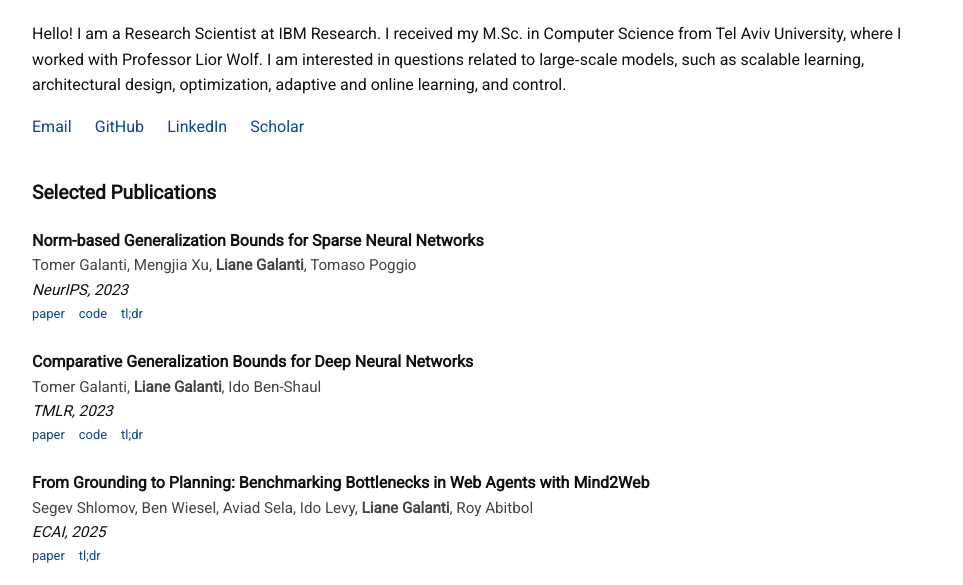
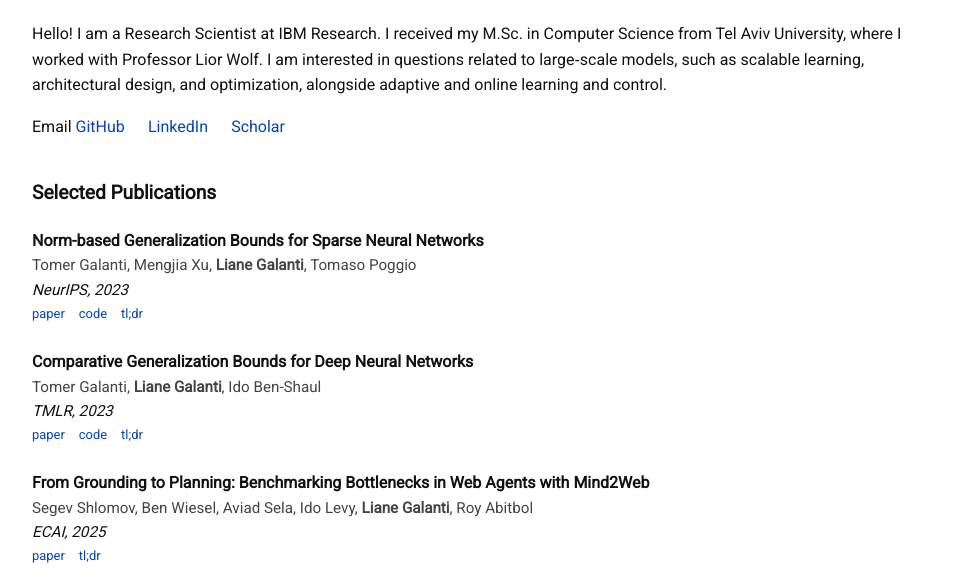
Before and after one commit to Lianga2000/Lianga2000.github.io, a plain HTML site: page index.html in a window 1280 px wide. Shown: the part 215-800 px from the top of the page, without its empty margins (158-1121 px from the left). Drawn offline with Linux system fonts and the light colour scheme.

Commit message:
Update redesigned personal website

```diff
--- a/index.html
+++ b/index.html
@@ -117,9 +117,9 @@
 
   <p>
     Hello! I am a Research Scientist at IBM Research. I received my M.Sc. in Computer Science from Tel Aviv University, where I worked with Professor Lior Wolf.
-    I am interested in questions related to large‑scale models, such as scalable learning, architectural design, optimization, adaptive and online learning, and control.  </p>
+    I am interested in questions related to large‑scale models, such as scalable learning, architectural design, and optimization, alongside adaptive and online learning and control.
 
-  <div class="contact">
+  <div class="contact"
     <a href="mailto:lianegalanti@mail.tau.ac.il">Email</a>
     <a href="https://github.com/Lianga2000" target="_blank">GitHub</a>
     <a href="https://www.linkedin.com/in/liane-galanti-31879923a/" target="_blank">LinkedIn</a>
```
